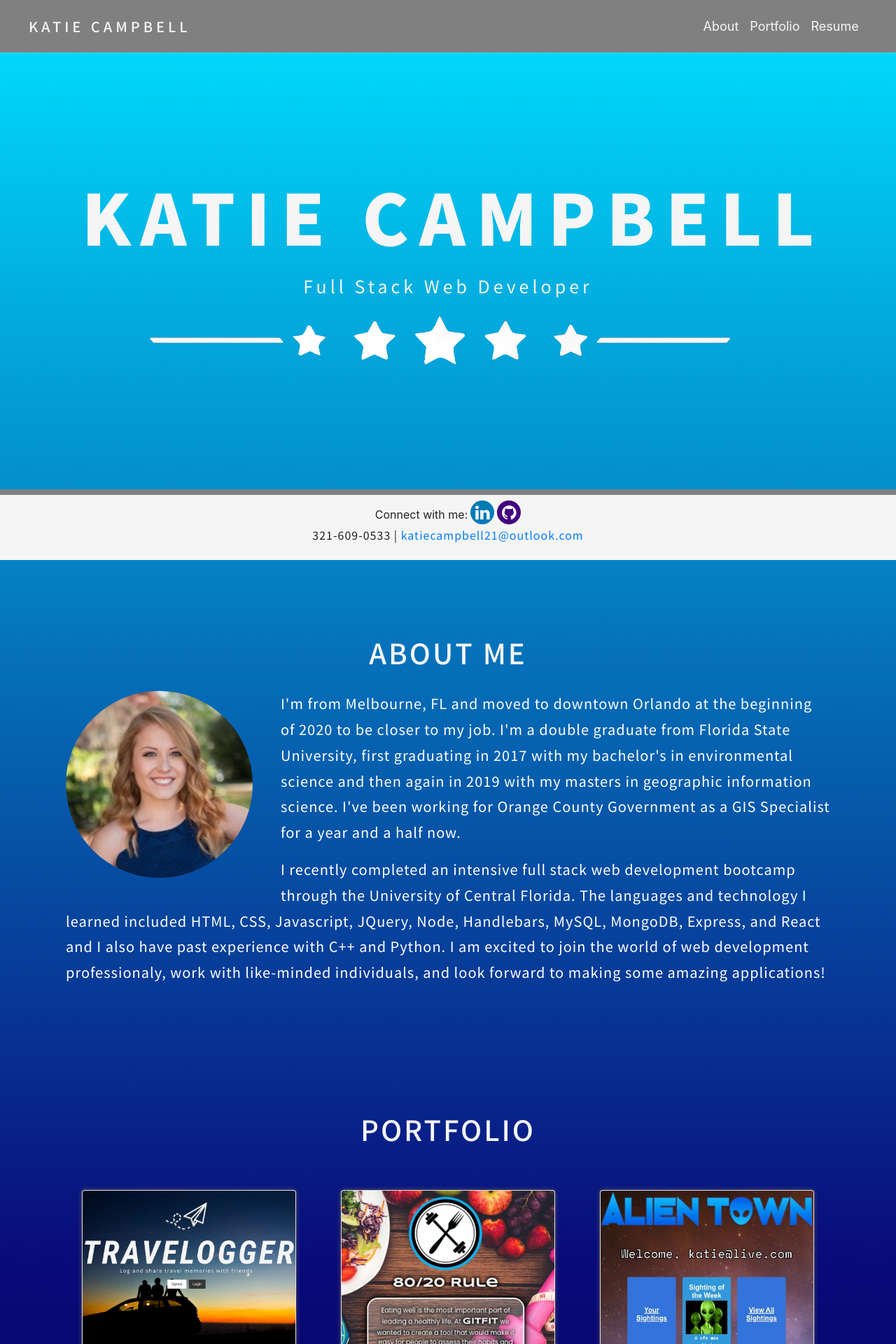
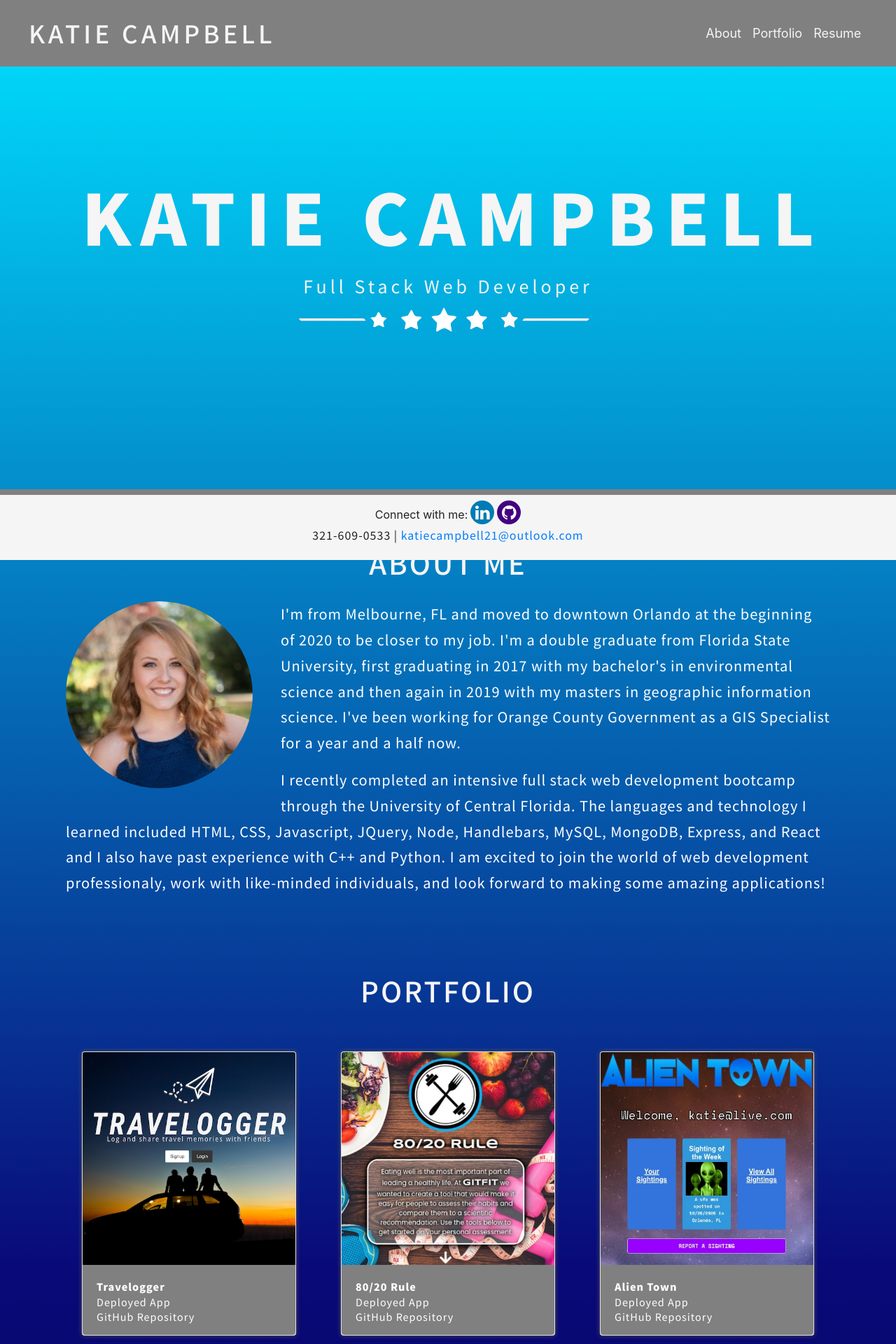
Before and after one commit to katiec2116/react-portfolio, a React (Create React App) app in the folder portfolio/: page / in a window 1280 px wide. Shown: the top 1920 px of the page at 70% size. Built offline with nearby package versions, Linux system fonts and the light colour scheme.

Commit message:
add project

```diff
--- a/portfolio/public/index.html
+++ b/portfolio/public/index.html
@@ -46,5 +46,14 @@
       To begin the development, run `npm start` or `yarn start`.
       To create a production bundle, use `npm run build` or `yarn build`.
     -->
+    <script src="https://code.jquery.com/jquery-3.5.1.slim.min.js"
+        integrity="sha384-DfXdz2htPH0lsSSs5nCTpuj/zy4C+OGpamoFVy38MVBnE+IbbVYUew+OrCXaRkfj"
+        crossorigin="anonymous"></script>
+    <script src="https://cdn.jsdelivr.net/npm/popper.js@1.16.1/dist/umd/popper.min.js"
+        integrity="sha384-9/reFTGAW83EW2RDu2S0VKaIzap3H66lZH81PoYlFhbGU+6BZp6G7niu735Sk7lN"
+        crossorigin="anonymous"></script>
+    <script src="https://stackpath.bootstrapcdn.com/bootstrap/4.5.2/js/bootstrap.min.js"
+        integrity="sha384-B4gt1jrGC7Jh4AgTPSdUtOBvfO8shuf57BaghqFfPlYxofvL8/KUEfYiJOMMV+rV"
+        crossorigin="anonymous"></script>
   </body>
 </html>
--- a/portfolio/src/assets/style.css
+++ b/portfolio/src/assets/style.css
@@ -55,11 +55,11 @@
 }
 
 /* styling for navbar brand element */
-.navbar-brand{
+a.navbar-brand{
     font-family: 'Noto Sans JP', sans-serif;
     font-weight: 500;
     letter-spacing: 5px;
-    font-size: 38px;
+    font-size: 35px;
     color: whitesmoke;
     padding-left: 2%;
 }
@@ -102,7 +102,7 @@
     display: block;
     margin-left: auto;
     margin-right:auto;
-    width: 80%;
+    width: 40%;
 
 }
 
--- a/portfolio/src/components/About/index.js
+++ b/portfolio/src/components/About/index.js
@@ -4,7 +4,7 @@
 function About() {
 
     return (
-        <section id="about">
+        <section style={{paddingTop:"80px"}} id="about">
             <div className="container pt-2">
                 <div className="row">
                     <div className="col-md-12 text-center aboutMe">
--- a/portfolio/src/components/Nav/index.js
+++ b/portfolio/src/components/Nav/index.js
@@ -3,8 +3,8 @@
 function Nav() {
 
     return (
-        <nav sticky="top" className="navbar navbar-expand-lg py-3 fixed-top">
-            <Link className="navbar-brand" href="/#top">KATIE CAMPBELL</Link>
+        <nav className="navbar navbar-expand-lg py-3 fixed-top">
+            <Link className="navbar-brand" to="/#top">KATIE CAMPBELL</Link>
             <button className="navbar-toggler navbar-dark" type="button" data-toggle="collapse"
                 data-target="#navbarNavAltMarkup" aria-controls="navbarNavAltMarkup" aria-expanded="false"
                 aria-label="Toggle navigation">
--- a/portfolio/src/components/Portfolio/index.js
+++ b/portfolio/src/components/Portfolio/index.js
@@ -5,8 +5,8 @@
 function Portfolio() {
 
     return (
-        <section>
-            <div id="portfolio" className="row">
+        <section >
+            <div id="portfolio" className="row" style={{paddingTop:"80px"}}>
                 <div className="container">
                     <div className="col-sm-12">
                         <h1 className="text-center mb-5">PORTFOLIO</h1>
--- a/portfolio/src/components/Resume/index.js
+++ b/portfolio/src/components/Resume/index.js
@@ -3,9 +3,9 @@
 function Resume() {
 
     return (
-        <div className="container" id="resume">
+        <div className="container" style={{marginBottom:"140px"}} id="resume">
         <div className="row">
-            <div className="col-md-12 text-center">
+            <div className="col-md-12 text-center mb-5">
                 <h1 className="mb-3">RESUME</h1>
                 <p className="resume">Checkout my resume for more information!</p>
                 <Link to="/resume.html"><button type="button" className="btn btn-light">View or
--- a/portfolio/src/projects.json
+++ b/portfolio/src/projects.json
@@ -1,7 +1,7 @@
 [
     {
         "title": "Travelogger",
-        "image": "images/travelogger.png",
+        "image": "images/travelogger500.png",
         "url": "https://travelogger-project.herokuapp.com/",
         "github": "https://github.com/katiec2116/travelogger"
     },
```
Also changed, not shown: portfolio/public/images/travelogger.png (deleted), portfolio/public/images/travelogger500.png (added).
